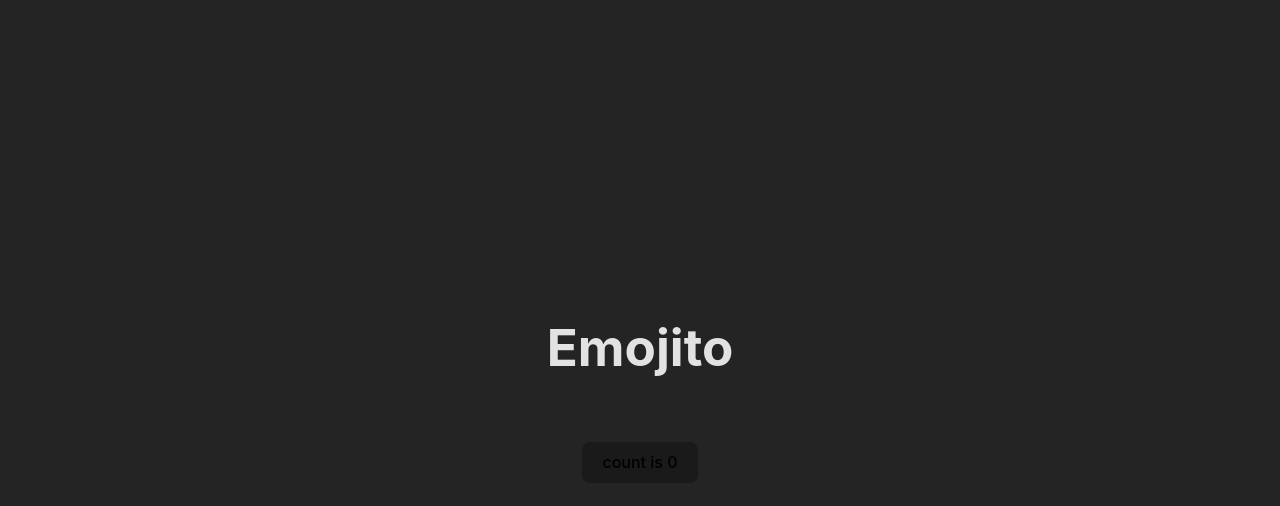
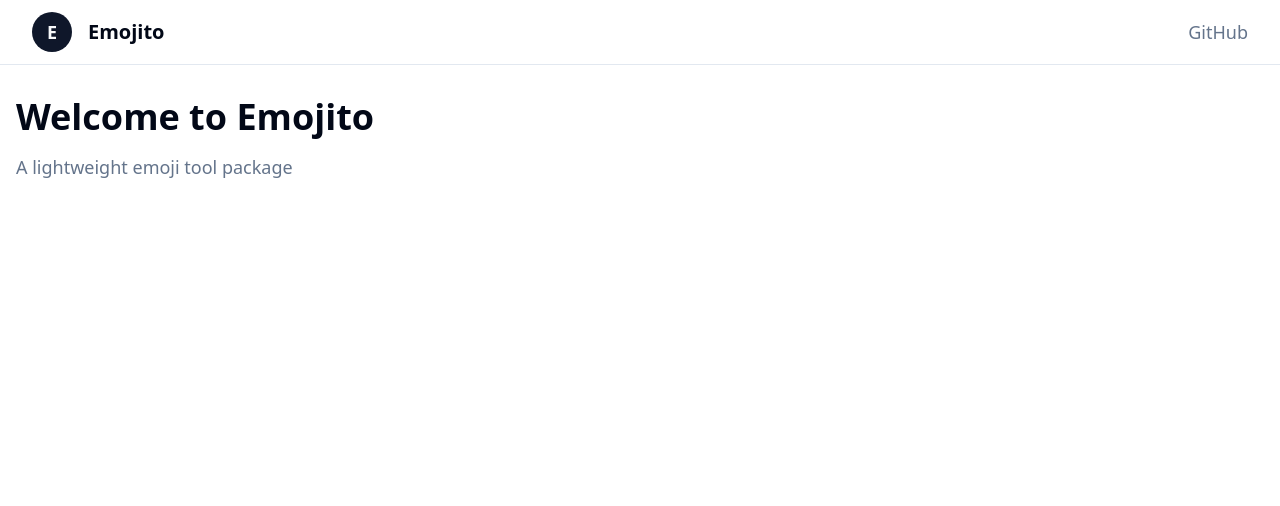
Before and after one commit to ChatGavin/emojito, a React (Vite) app in the folder apps/web/: page / in a window 1280 px wide. Shown: the top 506 px of the page. Built offline with nearby package versions, Linux system fonts and the light colour scheme.

Commit message:
feat: 重构应用结构，移除旧样式文件，添加主页组件和样式支持

```diff
--- a/apps/web/src/App.css
+++ /dev/null
@@ -1,6 +0,0 @@
-#root {
-  max-width: 1280px;
-  margin: 0 auto;
-  padding: 2rem;
-  text-align: center;
-}
--- a/apps/web/src/App.jsx
+++ b/apps/web/src/App.jsx
@@ -1,19 +1,7 @@
-import { useState } from "react";
-import "./App.css";
+import { HomePage } from "./pages/index";
 
 function App() {
-  const [count, setCount] = useState(0);
-
-  return (
-    <>
-      <h1>Emojito</h1>
-      <div className="card">
-        <button onClick={() => setCount((count) => count + 1)}>
-          count is {count}
-        </button>
-      </div>
-    </>
-  );
+  return <HomePage />;
 }
 
 export default App;
--- a/apps/web/src/index.css
+++ /dev/null
@@ -1,52 +0,0 @@
-:root {
-  font-family: Inter, system-ui, Avenir, Helvetica, Arial, sans-serif;
-  line-height: 1.5;
-  font-weight: 400;
-
-  color-scheme: light dark;
-  color: rgba(255, 255, 255, 0.87);
-  background-color: #242424;
-
-  font-synthesis: none;
-  text-rendering: optimizeLegibility;
-  -webkit-font-smoothing: antialiased;
-  -moz-osx-font-smoothing: grayscale;
-}
-
-body {
-  margin: 0;
-  display: flex;
-  place-items: center;
-  min-width: 320px;
-  min-height: 100vh;
-}
-
-h1 {
-  font-size: 3.2em;
-  line-height: 1.1;
-}
-
-.card {
-  padding: 2em;
-}
-
-button {
-  border-radius: 8px;
-  border: 1px solid transparent;
-  padding: 0.6em 1.2em;
-  font-size: 1em;
-  font-weight: 500;
-  font-family: inherit;
-  background-color: #1a1a1a;
-  cursor: pointer;
-  transition: border-color 0.25s;
-}
-
-button:hover {
-  border-color: #646cff;
-}
-
-button:focus,
-button:focus-visible {
-  outline: 4px auto -webkit-focus-ring-color;
-}
--- a/apps/web/src/main.jsx
+++ b/apps/web/src/main.jsx
@@ -1,7 +1,7 @@
 import React from "react";
 import ReactDOM from "react-dom/client";
 import App from "./App.jsx";
-import "./index.css";
+import "./styles/index.css";
 
 ReactDOM.createRoot(document.getElementById("root")).render(
   <React.StrictMode>
--- /dev/null
+++ b/apps/web/src/pages/header/index.jsx
@@ -0,0 +1,29 @@
+export function Header() {
+  return (
+    <header className="sticky top-0 z-50 w-full border-b bg-background/95 backdrop-blur supports-[backdrop-filter]:bg-background/60">
+      <div className="mx-auto max-w-7xl px-4 sm:px-6 lg:px-8">
+        <div className="flex h-16 items-center justify-between">
+          {/* 左侧 Logo 和标题 */}
+          <div className="flex items-center gap-4">
+            <div className="h-10 w-10 rounded-full bg-primary flex items-center justify-center">
+              <span className="text-primary-foreground font-bold text-lg">
+                E
+              </span>
+            </div>
+            <span className="font-bold text-xl">Emojito</span>
+          </div>
+
+          {/* 右侧 GitHub 链接 */}
+          <a
+            href="https://github.com/ChatGavin/emojito"
+            target="_blank"
+            rel="noopener noreferrer"
+            className="text-muted-foreground hover:text-foreground transition-colors text-lg"
+          >
+            GitHub
+          </a>
+        </div>
+      </div>
+    </header>
+  );
+}
--- /dev/null
+++ b/apps/web/src/pages/index.jsx
@@ -0,0 +1,16 @@
+import { Header } from "./header/index";
+import "./index.module.css";
+
+export function HomePage() {
+  return (
+    <div className="min-h-screen">
+      <Header />
+      <main className="container mx-auto px-4 py-8">
+        <h1 className="text-4xl font-bold">Welcome to Emojito</h1>
+        <p className="mt-4 text-lg text-muted-foreground">
+          A lightweight emoji tool package
+        </p>
+      </main>
+    </div>
+  );
+}
--- /dev/null
+++ b/apps/web/src/pages/index.module.css
@@ -0,0 +1,5 @@
+.container {
+  max-width: 1200px;
+  margin: 0 auto;
+  padding: 0 1rem;
+}
--- /dev/null
+++ b/apps/web/src/styles/index.css
@@ -0,0 +1,71 @@
+@tailwind base;
+@tailwind components;
+@tailwind utilities;
+
+@layer base {
+  :root {
+    --background: 0 0% 100%;
+    --foreground: 222.2 84% 4.9%;
+    --card: 0 0% 100%;
+    --card-foreground: 222.2 84% 4.9%;
+    --popover: 0 0% 100%;
+    --popover-foreground: 222.2 84% 4.9%;
+    --primary: 222.2 47.4% 11.2%;
+    --primary-foreground: 210 40% 98%;
+    --secondary: 210 40% 96.1%;
+    --secondary-foreground: 222.2 47.4% 11.2%;
+    --muted: 210 40% 96.1%;
+    --muted-foreground: 215.4 16.3% 46.9%;
+    --accent: 210 40% 96.1%;
+    --accent-foreground: 222.2 47.4% 11.2%;
+    --destructive: 0 84.2% 60.2%;
+    --destructive-foreground: 210 40% 98%;
+    --border: 214.3 31.8% 91.4%;
+    --input: 214.3 31.8% 91.4%;
+    --ring: 222.2 84% 4.9%;
+    --radius: 0.5rem;
+  }
+
+  .dark {
+    --background: 222.2 84% 4.9%;
+    --foreground: 210 40% 98%;
+    --card: 222.2 84% 4.9%;
+    --card-foreground: 210 40% 98%;
+    --popover: 222.2 84% 4.9%;
+    --popover-foreground: 210 40% 98%;
+    --primary: 210 40% 98%;
+    --primary-foreground: 222.2 47.4% 11.2%;
+    --secondary: 217.2 32.6% 17.5%;
+    --secondary-foreground: 210 40% 98%;
+    --muted: 217.2 32.6% 17.5%;
+    --muted-foreground: 215 20.2% 65.1%;
+    --accent: 217.2 32.6% 17.5%;
+    --accent-foreground: 210 40% 98%;
+    --destructive: 0 62.8% 30.6%;
+    --destructive-foreground: 210 40% 98%;
+    --border: 217.2 32.6% 17.5%;
+    --input: 217.2 32.6% 17.5%;
+    --ring: 212.7 26.8% 83.9%;
+  }
+}
+
+@layer base {
+  * {
+    @apply border-border;
+  }
+  body {
+    @apply bg-background text-foreground;
+    margin: 0;
+    min-width: 320px;
+    min-height: 100vh;
+    font-family: system-ui, -apple-system, BlinkMacSystemFont, "Segoe UI",
+      Roboto, Oxygen, Ubuntu, Cantarell, "Open Sans", "Helvetica Neue",
+      sans-serif;
+    line-height: 1.5;
+    font-weight: 400;
+    font-synthesis: none;
+    text-rendering: optimizeLegibility;
+    -webkit-font-smoothing: antialiased;
+    -moz-osx-font-smoothing: grayscale;
+  }
+}
```
